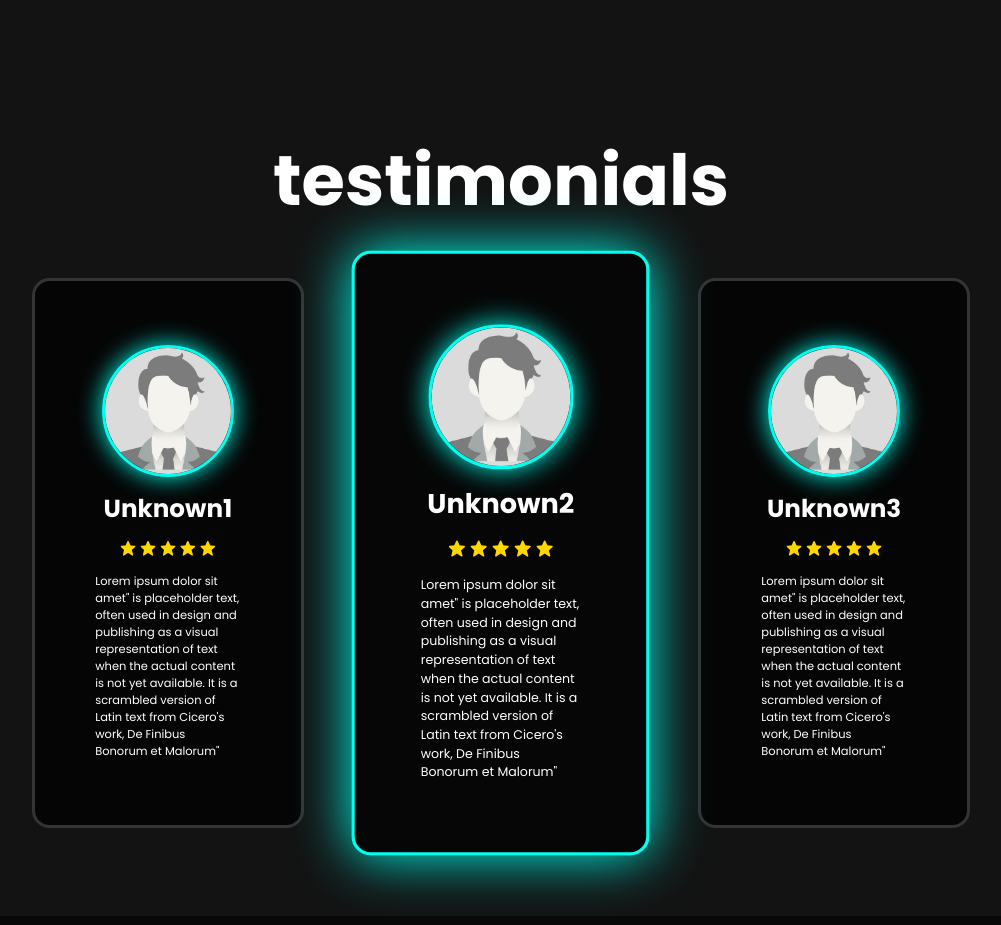
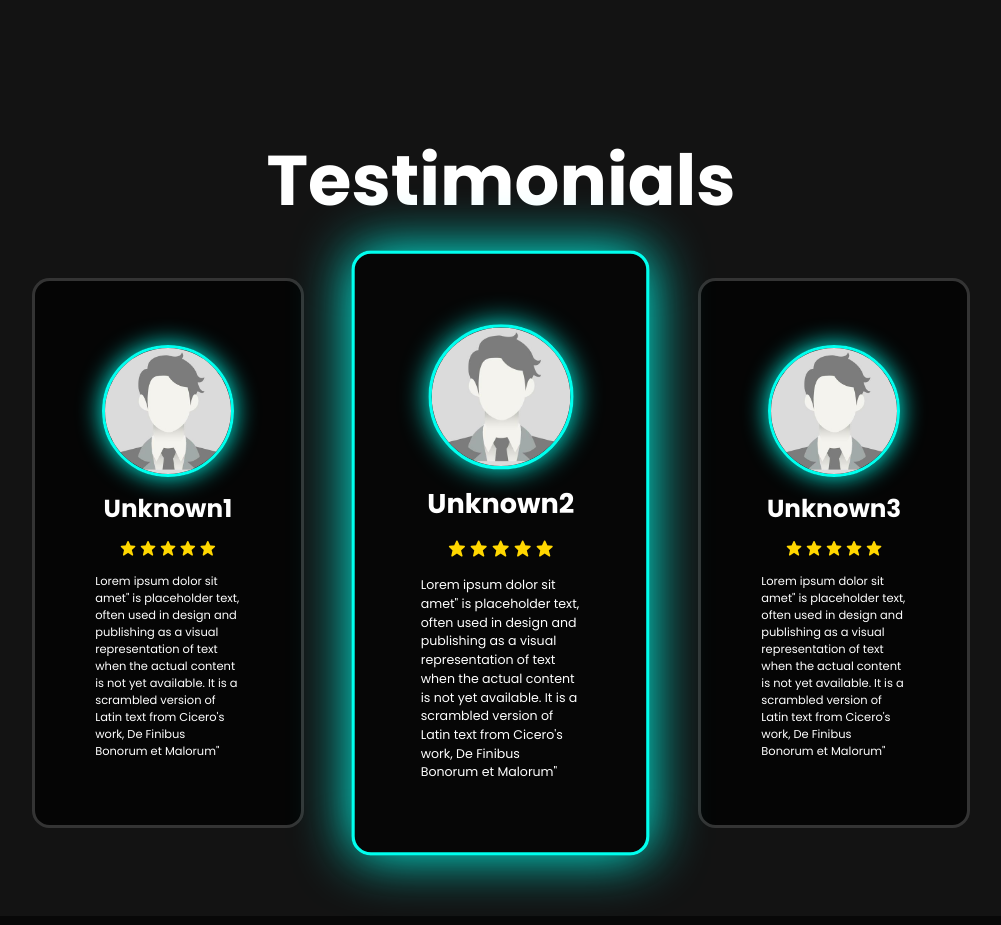
Before and after one commit to oprah14/-levent-kocoglu, a plain HTML site: page index.html in a window 1280 px wide. Shown: the part 3440-4365 px from the top of the page, without its empty margins (139-1140 px from the left). Drawn offline with nearby package versions, Linux system fonts and the light colour scheme.

Commit message:
Update index.html

```diff
--- a/index.html
+++ b/index.html
@@ -205,7 +205,7 @@ boxicons.min.css"
     <!-- TESTIMONIALS S -->
      <section class="testimonials" id="testimonials">
   <div class="testimonials-box">
-    <h2 class="heading">testimonials</h2>
+    <h2 class="heading">Testimonials</h2>
     <div class="wrapper">
 
       <div class="testimonial-item">
```
